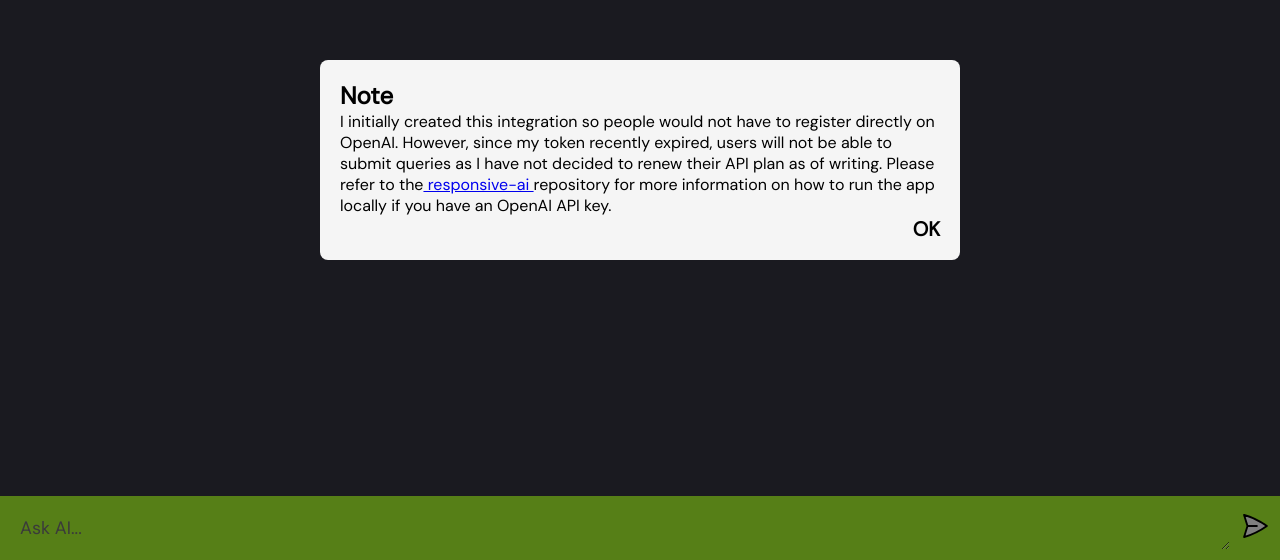
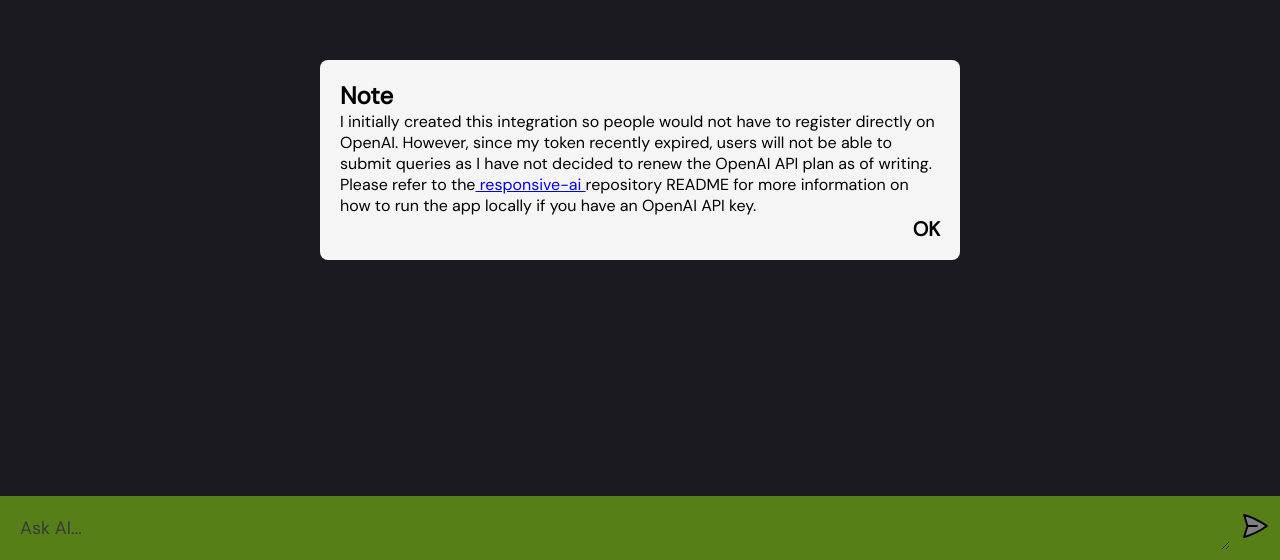
Before and after one commit to stevenxchung/responsive-ai, a Next.js app: page / in a window 1280 px wide. Shown: the part 240-800 px from the top of the page. Built offline with nearby package versions, Linux system fonts and the light colour scheme.

Commit message:
Update index.tsx

```diff
--- a/pages/index.tsx
+++ b/pages/index.tsx
@@ -41,12 +41,12 @@
         I initially created this integration so people would not have to
         register directly on OpenAI. However, since my token recently expired,
         users will not be able to submit queries as I have not decided to renew
-        their API plan as of writing. Please refer to the
+        the OpenAI API plan as of writing. Please refer to the
         <Link href="https://github.com/stevenxchung/responsive-ai">
           &nbsp;responsive-ai&nbsp;
         </Link>
-        repository for more information on how to run the app locally if you
-        have an OpenAI API key.
+        repository README for more information on how to run the app locally if
+        you have an OpenAI API key.
       </p>
       <div
         style={{
```
